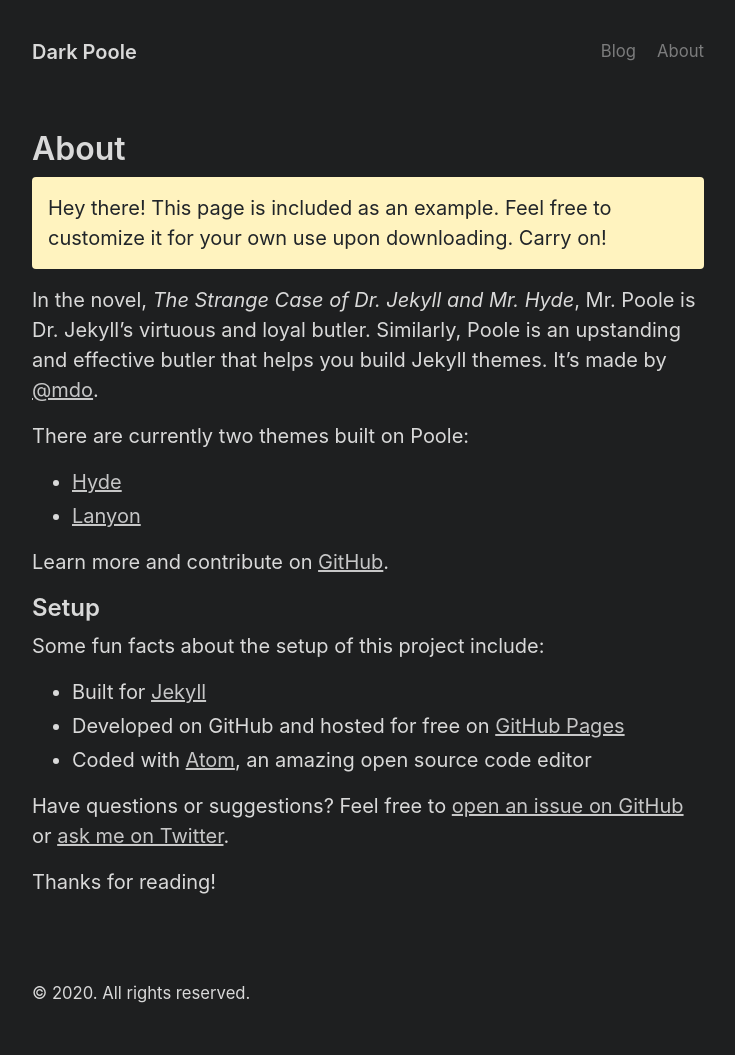
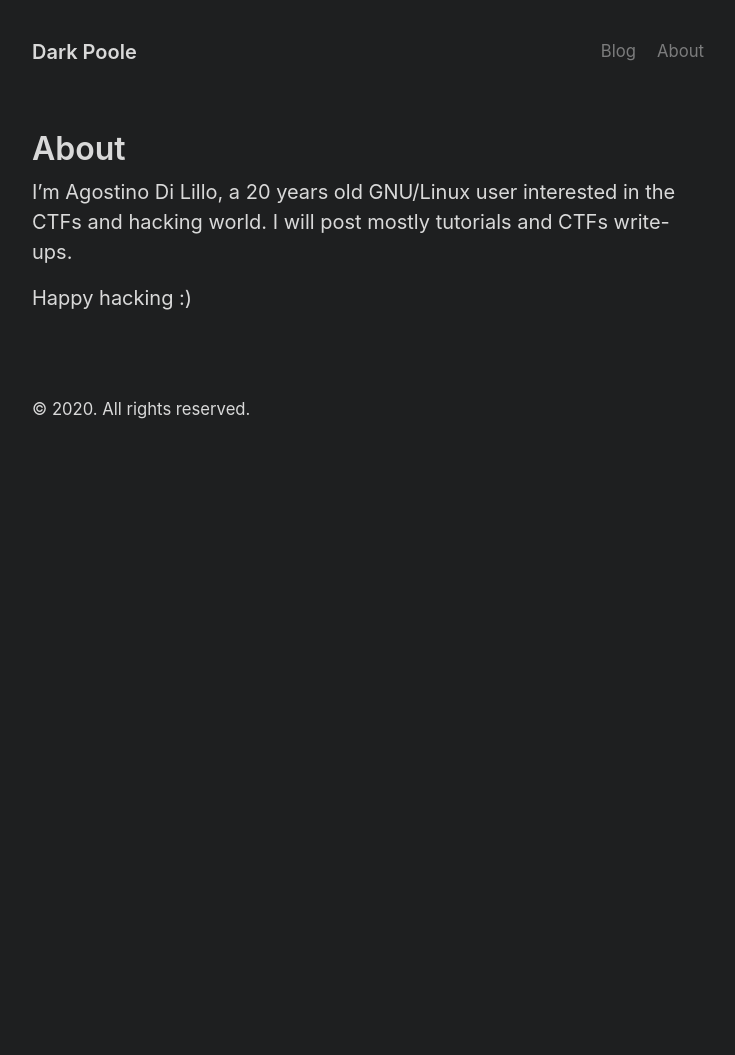
Before and after one commit to AgostinoCS/AgostinoCS.github.io, a Jekyll site: the page built from about.md, in a window 1280 px wide. Shown: the whole page, without its empty margins (272-1007 px from the left). Built offline with Jekyll 4.4.1, drawn with Linux system fonts in a browser that asks for light colours; after the commit the page ends 900 px from its top, so only the background shows below that.

Commit message:
Update about.md

```diff
--- a/about.md
+++ b/about.md
@@ -3,27 +3,6 @@ layout: page
 title: About
 ---
 
-<p class="message">
-  Hey there! This page is included as an example. Feel free to customize it for your own use upon downloading. Carry on!
-</p>
+I'm Agostino Di Lillo, a 20 years old GNU/Linux user interested in the CTFs and hacking world. I will post mostly tutorials and CTFs write-ups.
 
-In the novel, *The Strange Case of Dr. Jekyll and Mr. Hyde*, Mr. Poole is Dr. Jekyll's virtuous and loyal butler. Similarly, Poole is an upstanding and effective butler that helps you build Jekyll themes. It's made by [@mdo](https://twitter.com/mdo).
-
-There are currently two themes built on Poole:
-
-- [Hyde](https://hyde.getpoole.com)
-- [Lanyon](https://lanyon.getpoole.com)
-
-Learn more and contribute on [GitHub](https://github.com/poole).
-
-## Setup
-
-Some fun facts about the setup of this project include:
-
-- Built for [Jekyll](https://jekyllrb.com)
-- Developed on GitHub and hosted for free on [GitHub Pages](https://pages.github.com)
-- Coded with [Atom](https://atom.io), an amazing open source code editor
-
-Have questions or suggestions? Feel free to [open an issue on GitHub](https://github.com/poole/poole/issues/new) or [ask me on Twitter](https://twitter.com/mdo).
-
-Thanks for reading!
+Happy hacking :)
```
